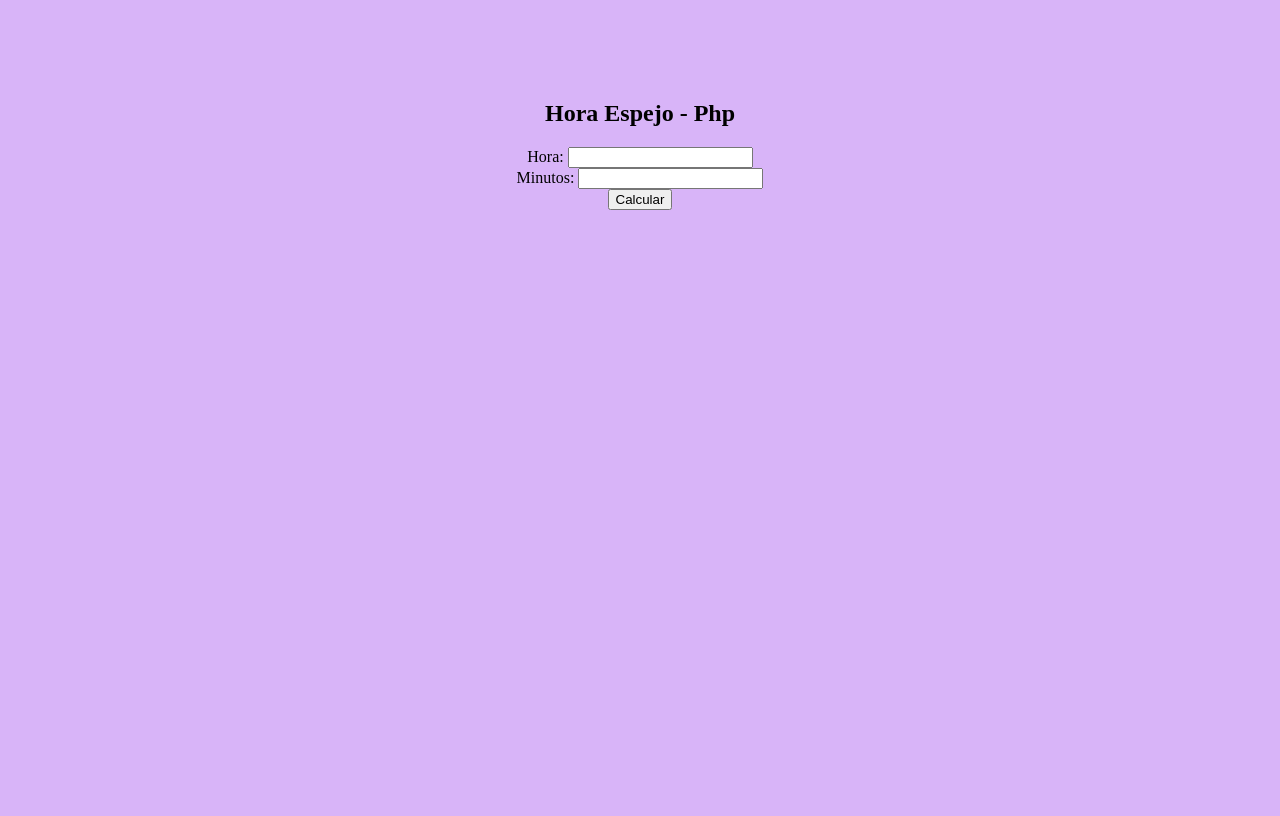
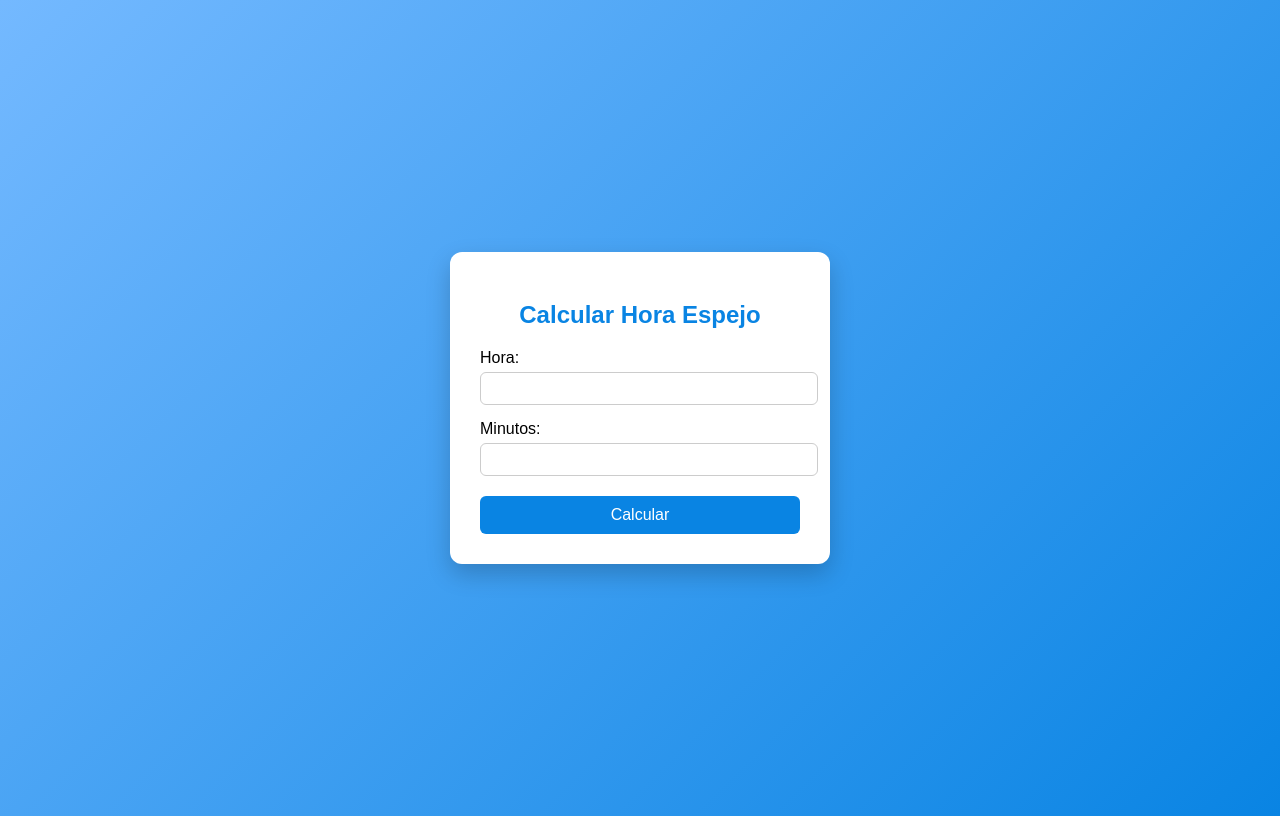
Before and after one commit to sin3445/phpjspythonhora, a PHP site: the page made by PRACTICAS/php/PRACTICA 1.php in a window 1280 px wide. Before the commit the page ends 210 px from the top, so only its background shows below. Run offline with PHP 8.4, Linux system fonts and the light colour scheme.

Commit message:
Simei Calle Choque 3ro

```diff
--- a/PRACTICAS/php/PRACTICA 1.php
+++ b/PRACTICAS/php/PRACTICA 1.php
@@ -1,21 +1,119 @@
-<!DOCTYPE html>
-<html>
-<body style="background:#d8b4f8; text-align:center; margin-top:100px;">
+<?php
+$resultado = "";
 
-<h2>Hora Espejo - Php</h2>
+if ($_SERVER["REQUEST_METHOD"] == "POST") {
 
-<form method="post">
-    Hora: <input type="number" name="hora"><br>
-    Minutos: <input type="number" name="minutos"><br>
-    <input type="submit" value="Calcular">
-</form>
+    $h = intval($_POST["hora"]);
+    $m = intval($_POST["minutos"]);
 
-<div style="margin-top:20px; font-weight:bold;">
-<?php
-if ($_SERVER["REQUEST_METHOD"] == "POST") {
-    include "hora.php";
+    if ($h == 12) $h = 0;
+
+    if ($m == 0) {
+        $mf = 0;
+        $hf = 12 - $h;
+    } else {
+        $mf = 60 - $m;
+        $hf = 12 - $h;
+    }
+
+    if ($hf <= 0) $hf += 12;
+
+    $resultado = "Hora espejo: " . $hf . ":" .
+                 ($mf < 10 ? "0" . $mf : $mf);
 }
 ?>
+
+<!DOCTYPE html>
+<html lang="es">
+<head>
+    <meta charset="UTF-8">
+    <title>Hora Espejo en PHP</title>
+
+    <style>
+        body {
+            font-family: Arial, sans-serif;
+            background: linear-gradient(135deg, #74b9ff, #0984e3);
+            display: flex;
+            justify-content: center;
+            align-items: center;
+            height: 100vh;
+        }
+
+        .contenedor {
+            background: white;
+            padding: 30px;
+            border-radius: 12px;
+            width: 320px;
+            box-shadow: 0px 10px 25px rgba(0,0,0,0.2);
+            text-align: center;
+        }
+
+        h2 {
+            margin-bottom: 20px;
+            color: #0984e3;
+        }
+
+        label {
+            display: block;
+            margin-top: 15px;
+            text-align: left;
+        }
+
+        input {
+            width: 100%;
+            padding: 8px;
+            margin-top: 5px;
+            border-radius: 6px;
+            border: 1px solid #ccc;
+        }
+
+        button {
+            margin-top: 20px;
+            width: 100%;
+            padding: 10px;
+            border: none;
+            border-radius: 6px;
+            background-color: #0984e3;
+            color: white;
+            font-size: 16px;
+            cursor: pointer;
+        }
+
+        button:hover {
+            background-color: #0652dd;
+        }
+
+        .resultado {
+            margin-top: 20px;
+            font-size: 18px;
+            color: #2d3436;
+            font-weight: bold;
+        }
+    </style>
+
+</head>
+<body>
+
+<div class="contenedor">
+
+    <h2>Calcular Hora Espejo</h2>
+
+    <form method="POST">
+        <label>Hora:</label>
+        <input type="number" name="hora" min="1" max="12" required>
+
+        <label>Minutos:</label>
+        <input type="number" name="minutos" min="0" max="59" required>
+
+        <button type="submit">Calcular</button>
+    </form>
+
+    <?php if ($resultado != ""): ?>
+        <div class="resultado">
+            <?php echo $resultado; ?>
+        </div>
+    <?php endif; ?>
+
 </div>
 
 </body>
```
